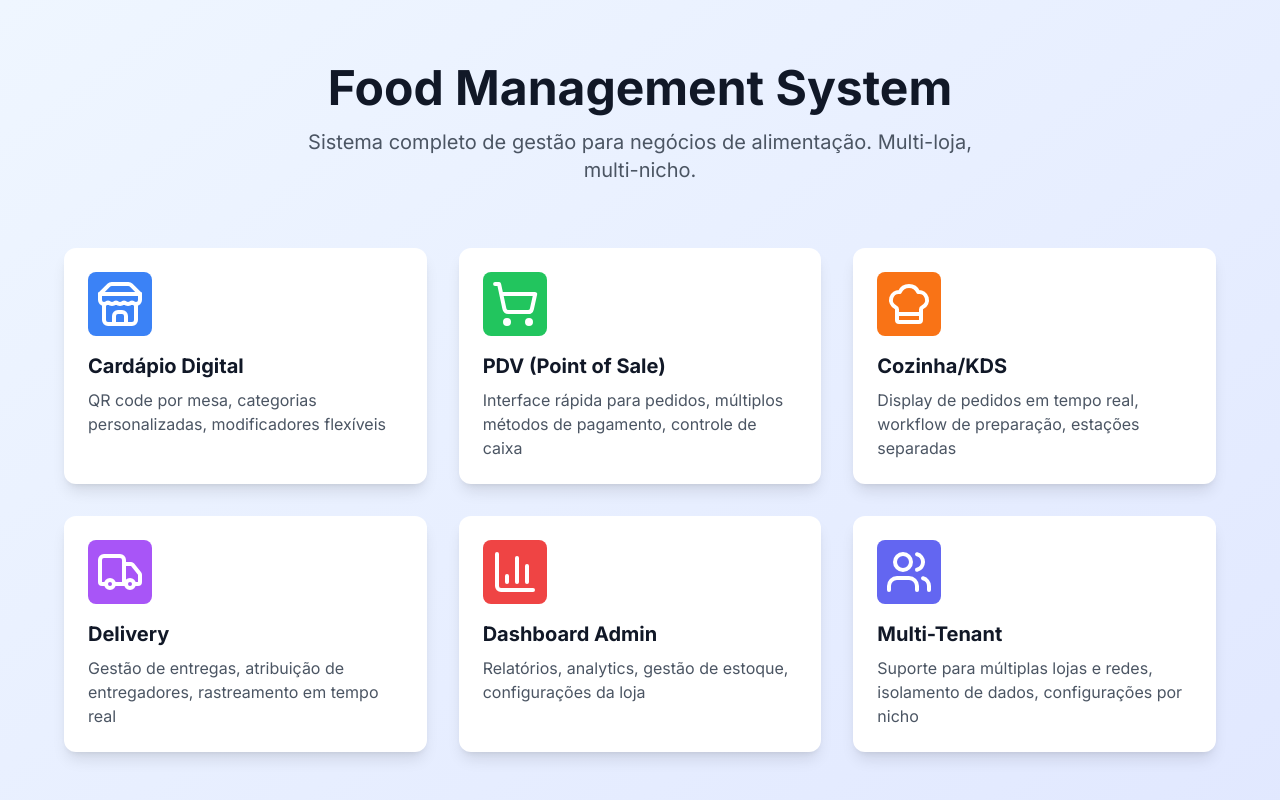
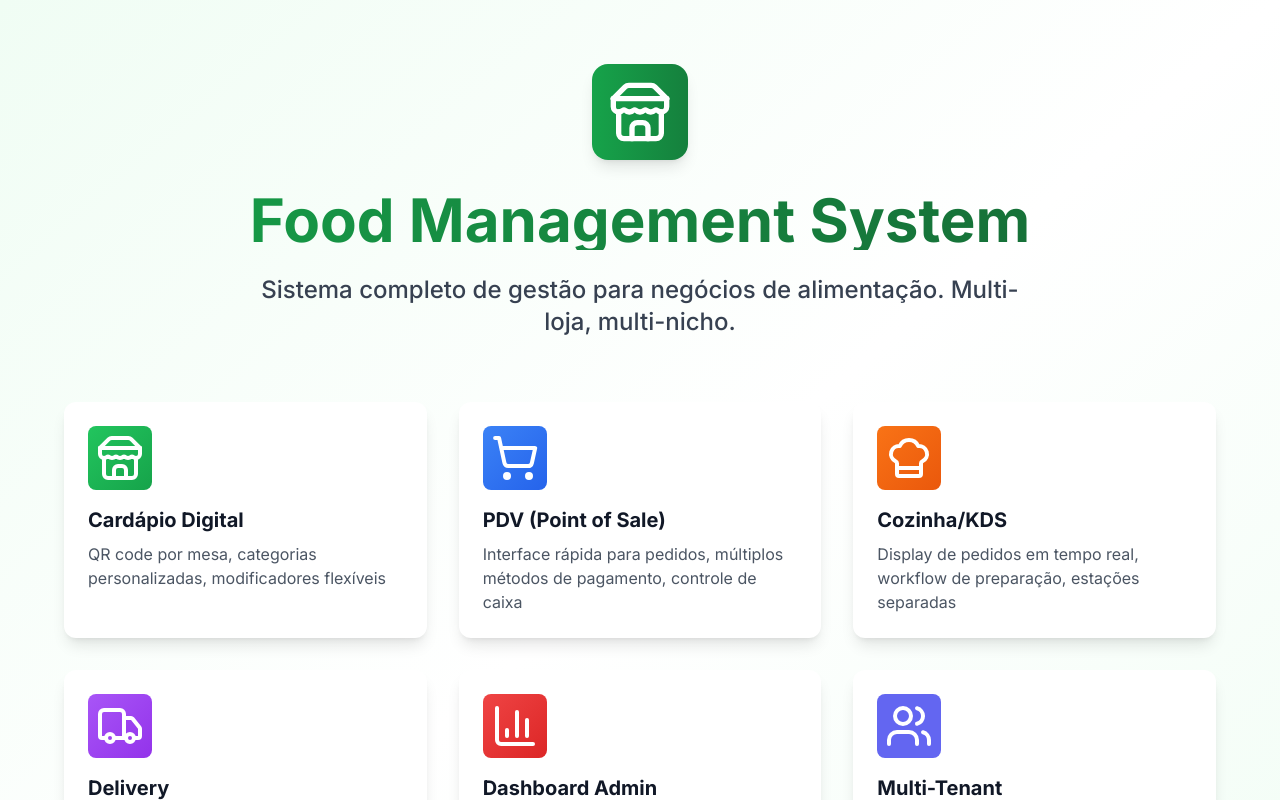
Before and after one commit to fabianofontes-oss/food-management-system, a Next.js app: page / in a window 1280 px wide. Shown: the top 800 px of the page. Built offline with nearby package versions, Linux system fonts and the light colour scheme.

Commit message:
feat: improve home page with modern design and green theme

```diff
--- a/src/app/page.tsx
+++ b/src/app/page.tsx
@@ -3,24 +3,27 @@ import { Store, ShoppingCart, ChefHat, Truck, BarChart3, Users } from "lucide-re
 
 export default function HomePage() {
   return (
-    <div className="min-h-screen bg-gradient-to-br from-blue-50 to-indigo-100">
+    <div className="min-h-screen bg-gradient-to-br from-green-50 via-white to-green-50">
       <div className="container mx-auto px-4 py-16">
         <div className="text-center mb-16">
-          <h1 className="text-5xl font-bold text-gray-900 mb-4">
+          <div className="inline-block p-4 bg-gradient-to-r from-green-600 to-green-700 rounded-2xl mb-6 shadow-lg">
+            <Store className="w-16 h-16 text-white" />
+          </div>
+          <h1 className="text-6xl font-bold bg-gradient-to-r from-green-600 to-green-800 bg-clip-text text-transparent mb-6">
             Food Management System
           </h1>
-          <p className="text-xl text-gray-600 max-w-2xl mx-auto">
+          <p className="text-2xl text-gray-700 max-w-3xl mx-auto font-medium">
             Sistema completo de gestão para negócios de alimentação. Multi-loja, multi-nicho.
           </p>
         </div>
 
-        <div className="grid md:grid-cols-2 lg:grid-cols-3 gap-8 max-w-6xl mx-auto">
+        <div className="grid md:grid-cols-2 lg:grid-cols-3 gap-8 max-w-6xl mx-auto mb-16">
           <ModuleCard
             icon={<Store className="w-12 h-12" />}
             title="Cardápio Digital"
             description="QR code por mesa, categorias personalizadas, modificadores flexíveis"
             href="/menu"
-            color="bg-blue-500"
+            color="bg-gradient-to-br from-green-500 to-green-600"
           />
 
           <ModuleCard
@@ -28,7 +31,7 @@ export default function HomePage() {
             title="PDV (Point of Sale)"
             description="Interface rápida para pedidos, múltiplos métodos de pagamento, controle de caixa"
             href="/pos"
-            color="bg-green-500"
+            color="bg-gradient-to-br from-blue-500 to-blue-600"
           />
 
           <ModuleCard
@@ -36,7 +39,7 @@ export default function HomePage() {
             title="Cozinha/KDS"
             description="Display de pedidos em tempo real, workflow de preparação, estações separadas"
             href="/kitchen"
-            color="bg-orange-500"
+            color="bg-gradient-to-br from-orange-500 to-orange-600"
           />
 
           <ModuleCard
@@ -44,7 +47,7 @@ export default function HomePage() {
             title="Delivery"
             description="Gestão de entregas, atribuição de entregadores, rastreamento em tempo real"
             href="/delivery"
-            color="bg-purple-500"
+            color="bg-gradient-to-br from-purple-500 to-purple-600"
           />
 
           <ModuleCard
@@ -52,7 +55,7 @@ export default function HomePage() {
             title="Dashboard Admin"
             description="Relatórios, analytics, gestão de estoque, configurações da loja"
             href="/admin"
-            color="bg-red-500"
+            color="bg-gradient-to-br from-red-500 to-red-600"
           />
 
           <ModuleCard
```
